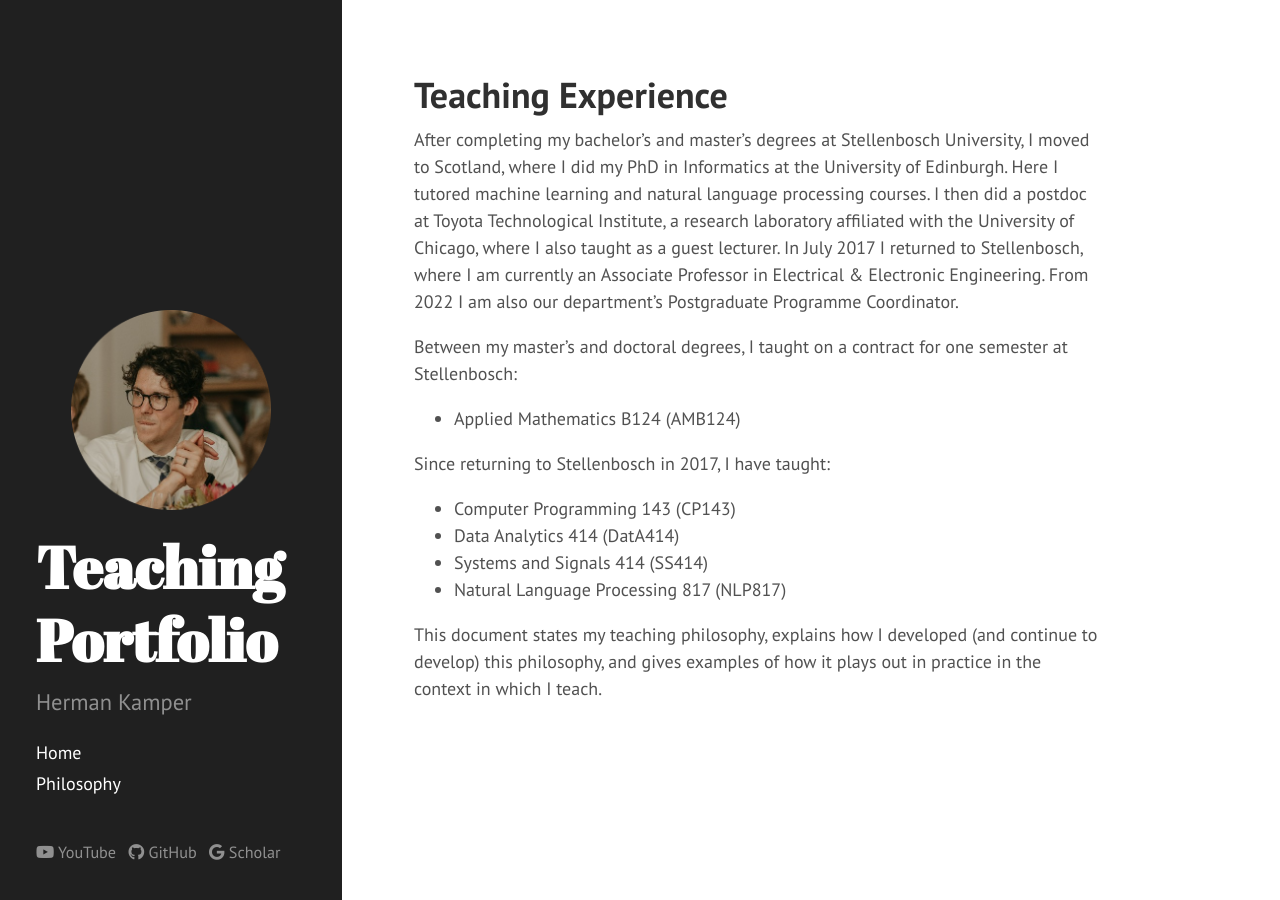
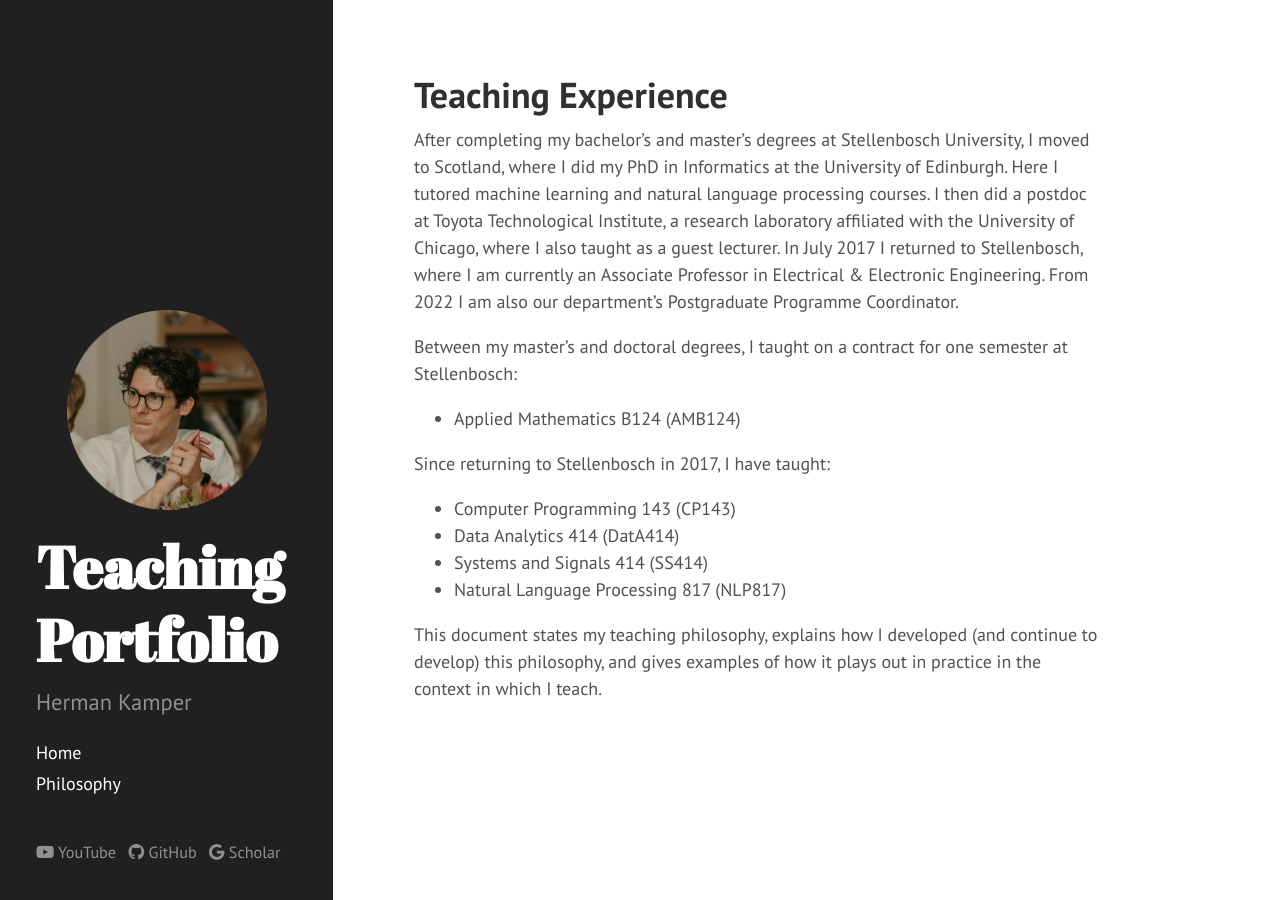
Before and after one commit to kamperh/teaching_portfolio, a Jekyll site: the page built from index.md, in a window 1280 px wide. Built offline with Jekyll 4.4.1, drawn with Linux system fonts in a browser that asks for light colours; nearby versions of some CDN libraries.

Commit message:
Updated Hyde CSS

```diff
--- a/_config.yml
+++ b/_config.yml
@@ -6,8 +6,8 @@
 title:            'Teaching Portfolio'
 tagline:          'My teaching philosophy'
 description:      'Herman Kamper'
-# url:              https://www.kamperh.com/teaching_portfolio
-url:              http://localhost:4000
+url:              https://www.kamperh.com/teaching_portfolio
+# url:              http://localhost:4000
 baseurl:          ''
 paginate:         5
 permalink:        pretty
--- a/public/css/hyde.css
+++ b/public/css/hyde.css
@@ -68,7 +68,7 @@ html {
     left: 0;
     bottom: 0;
     /*width: 18rem;*/
-    width: 19rem; /*Herman*/
+    width: 18.5rem; /*Herman*/
     text-align: left;
   }
 }
```
